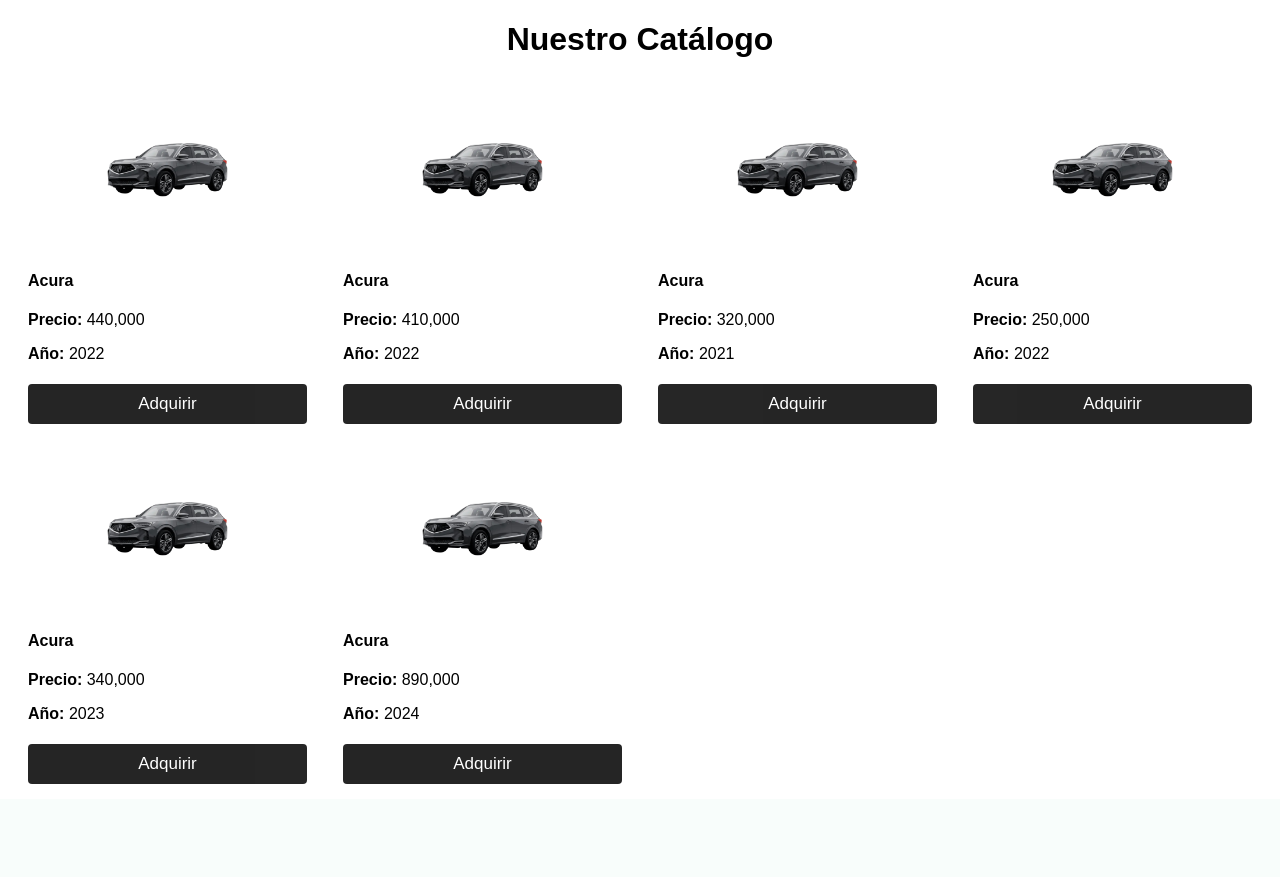
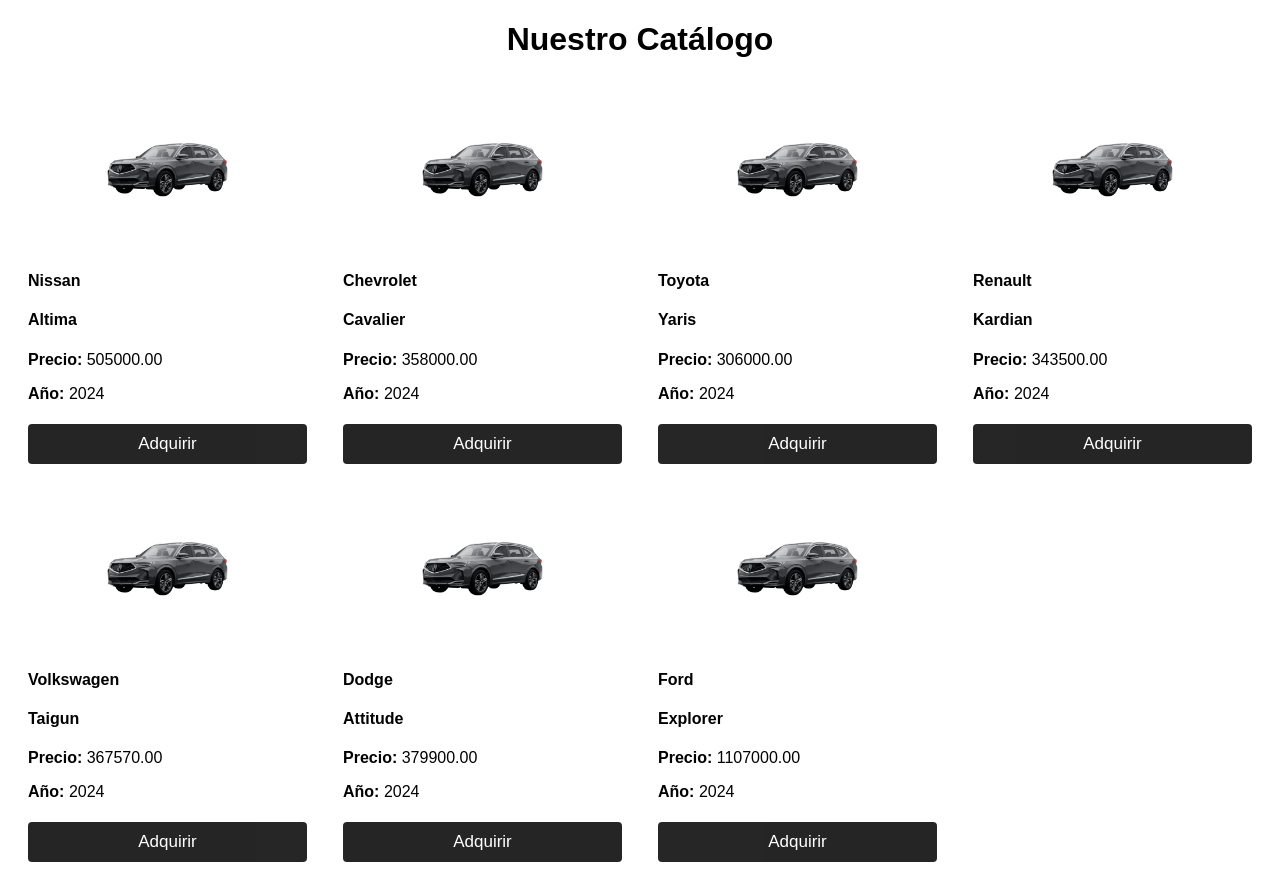
Before and after one commit to IvanPorrasMacias/DriveXperience, a Django app: page /catalogo/ in a window 1280 px wide. Shown: the part 45-922 px from the top of the page. Before the commit the page ends 829 px from the top, so only its background shows below. Run offline with Django 5.2, Linux system fonts and the light colour scheme; data comes from the database, SQL or seed files in the repository.

Commit message:
UPDATE CatalogoAutos.html
Se actualiza el template del catalogo de autos para trabajar con el back end de Django

```diff
--- a/tienda/templates/CatalogoAutos.html
+++ b/tienda/templates/CatalogoAutos.html
@@ -19,76 +19,33 @@
     <h1 style="text-align: center">Nuestro Catálogo</h1>
     <section>
       <div class="row">
+        {% for vehículos in vehículos %}
         <div class="column">
           <div class="content">
-            <img id="carImage1" src="image/acura.png" style="width: 100%" />
-            <h4>Acura</h4>
-            <p><b>Precio:</b> <span id="carPrice1">440,000</span></p>
-            <p><b>Año:</b> <span id="carYear1">2022</span></p>
-            <button class="btn" onclick="redirectToPage(1)">Adquirir</button>
+            <img id="carImage{{ vehículos.id }}" src="{% static 'image/acura.png' %}" style="width: 100%" alt="{{ vehículos.id }}" />
+            <h4>{{ vehículos.marca }}</h4>
+            <h4>{{ vehículos.modelo }}</h4>
+            <p><b>Precio:</b> <span id="carPrice{{vehículos.id}}">{{ vehículos.precioLista }}</span></p>
+            <p><b>Año:</b> {{ vehículos.año }}</p>
+            <button class="btn" onclick="redirectToPage({{ vehículos.id }})">Adquirir</button>
           </div>
         </div>
-        <!-- Repite el bloque para otros autos cambiando el ID -->
-        <div class="column">
-          <div class="content">
-            <img id="carImage2" src="image/acura.png" style="width: 100%" />
-            <h4>Acura</h4>
-            <p><b>Precio:</b> <span id="carPrice2">410,000</span></p>
-            <p><b>Año:</b> <span id="carYear2">2022</span></p>
-            <button class="btn" onclick="redirectToPage(2)">Adquirir</button>
-          </div>
-        </div>
-        <div class="column">
-          <div class="content">
-            <img id="carImage3" src="image/acura.png" style="width: 100%" />
-            <h4>Acura</h4>
-            <p><b>Precio:</b> <span id="carPrice3">320,000</span></p>
-            <p><b>Año:</b> <span id="carYear3">2021</span></p>
-            <button class="btn" onclick="redirectToPage(3)">Adquirir</button>
-          </div>
-        </div>
-        <div class="column">
-          <div class="content">
-            <img id="carImage4" src="image/acura.png" style="width: 100%" />
-            <h4>Acura</h4>
-            <p><b>Precio:</b> <span id="carPrice4">250,000</span></p>
-            <p><b>Año:</b> <span id="carYear4">2022</span></p>
-            <button class="btn" onclick="redirectToPage(4)">Adquirir</button>
-          </div>
-        </div>
-        <div class="column">
-          <div class="content">
-            <img id="carImage5" src="image/acura.png" style="width: 100%" />
-            <h4>Acura</h4>
-            <p><b>Precio:</b> <span id="carPrice5">340,000</span></p>
-            <p><b>Año:</b> <span id="carYear5">2023</span></p>
-            <button class="btn" onclick="redirectToPage(5)">Adquirir</button>
-          </div>
-        </div><div class="column">
-          <div class="content">
-            <img id="carImage6" src="image/acura.png" style="width: 100%" />
-            <h4>Acura</h4>
-            <p><b>Precio:</b> <span id="carPrice6">890,000</span></p>
-            <p><b>Año:</b> <span id="carYear6">2024</span></p>
-            <button class="btn" onclick="redirectToPage(6)">Adquirir</button>
-          </div>
-        </div>
-      </div>
+        {% endfor %}
     </section>
 
     <script>
-      function redirectToPage(carIndex) {
-        const imageSrc = document.getElementById(`carImage${carIndex}`).src;
-        const price = document.getElementById(`carPrice${carIndex}`).innerText;
-        const year = document.getElementById(`carYear${carIndex}`).innerText;
+      function redirectToPage(carId) {
+        const imageSrc = document.getElementById(`carImage${carId}`).src;
+        const price = document.getElementById(`carPrice${carId}`).innerText;
+        //const year = document.getElementById(`carYear${carId}`).innerText;
 
         // Almacena la información en localStorage
         localStorage.setItem("carImage", imageSrc);
         localStorage.setItem("carPrice", price);
-        localStorage.setItem("carYear", year);
+        //localStorage.setItem("carYear", year);
 
         // Abre la nueva pestaña
-        window.open("Cotizador.html", "_blank");
+        window.open("{% url 'cotizador' %}?carId=" + carId, "_blank");
       }
     </script>
   </body>
--- a/tienda/views.py
+++ b/tienda/views.py
@@ -28,4 +28,5 @@
     return render(request, 'cotizador.html')
 
 def CatalogoView(request):
-    return render(request, 'CatalogoAutos.html')
+    vehículos = Vehículo.objects.all()
+    return render(request, 'CatalogoAutos.html', {'vehículos': vehículos})
```
